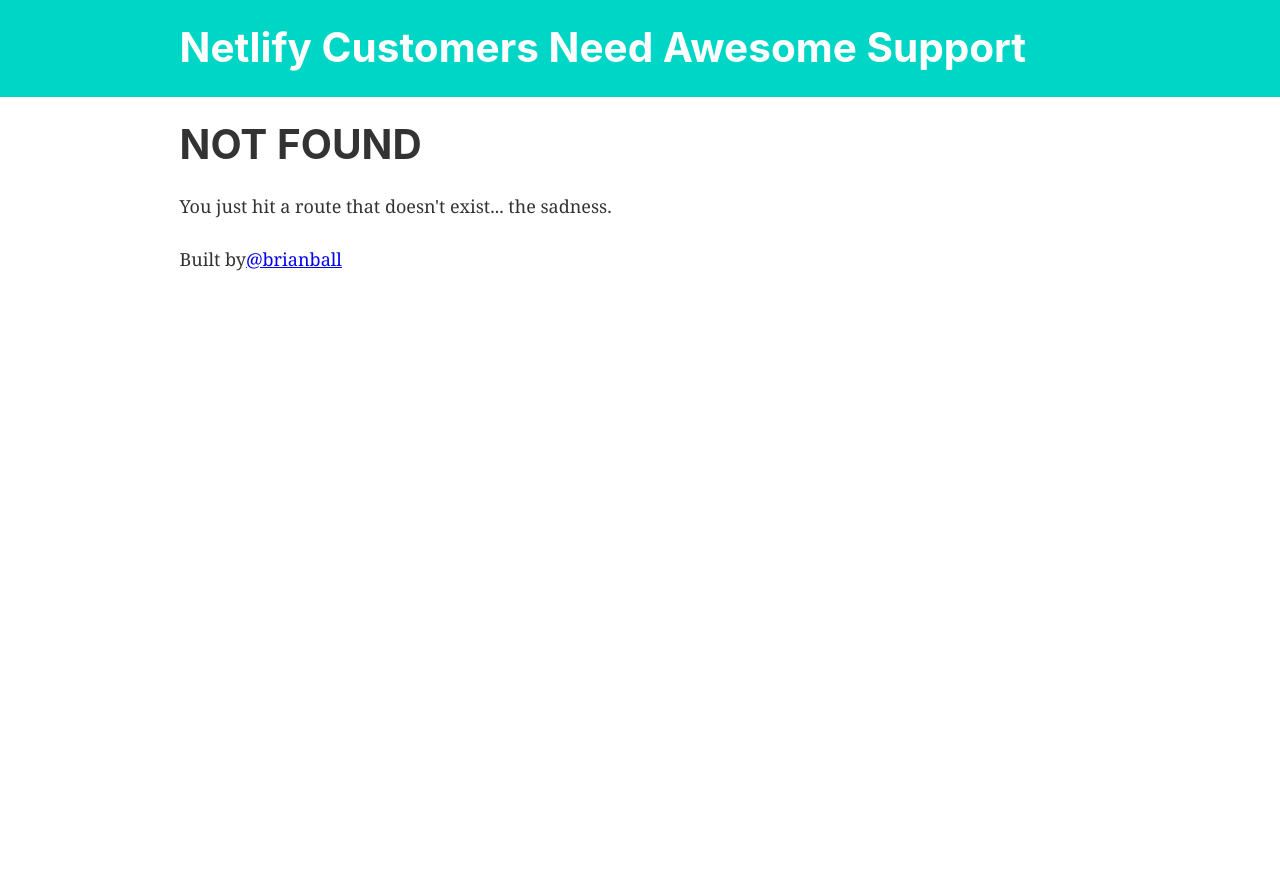
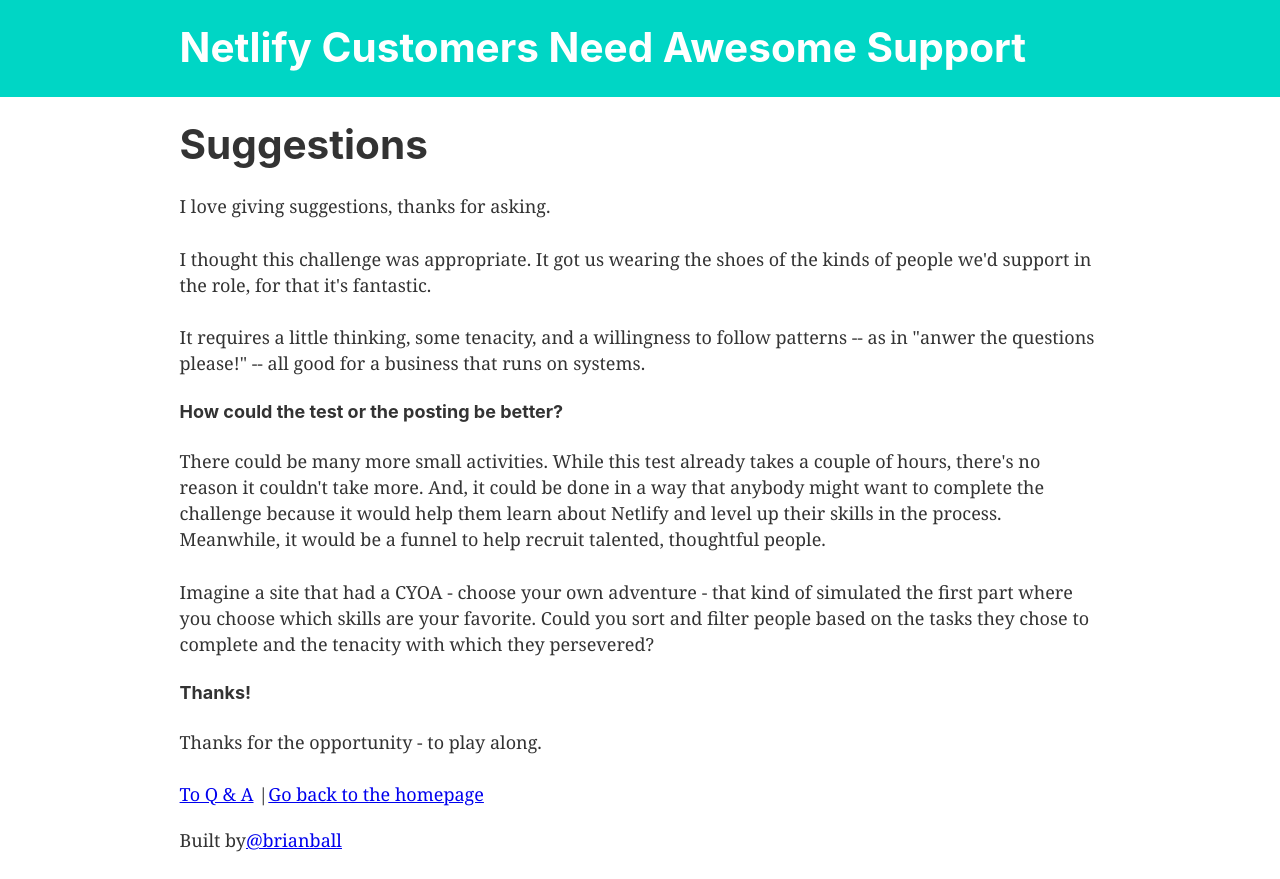
Before and after one commit to ideabrian/nse, a Gatsby site: page /suggestions in a window 1280 px wide. Before the commit this address had no page. Before the commit the page ends 800 px from the top, so only its background shows below. Built offline with nearby package versions, Linux system fonts and the light colour scheme; Gatsby itself is replaced by a stand-in of ours.

Commit message:
Fixed netlify.toml settings and finished questions

```diff
--- a/src/components/layout.css
+++ b/src/components/layout.css
@@ -620,3 +620,6 @@
     font-size: 100%;
   }
 }
+footer {
+  margin-top: 20px;
+}
--- a/src/pages/index.js
+++ b/src/pages/index.js
@@ -9,13 +9,14 @@
   <Layout>
     <SEO title="Home" />
     <h1>Hello Team</h1>
-    <p>This is a Gatsby Site on Netlify</p>
+    <p>This is a Gatsby Site deployed to Netlify via CLI and Github</p>
     <h2>The Tools</h2>
     <ul>
       <li>iTerm</li>
       <li>Chrome</li>
       <li>VS Code</li>
       <li>Notion</li>
+      <li>GIT / Github</li>
       <li>CLIs</li>
       <ul>
         <li>hub</li>
--- a/src/pages/page-2.js
+++ b/src/pages/page-2.js
@@ -9,7 +9,6 @@
     <SEO title="Questions" />
     <h1>NSE Questions</h1>
     <p>Some fun questions to answer:</p>
-
     <h3>What are you 5 Favorite and Least Favorite Things to Do</h3>
     <p>
       From:{" "}
@@ -93,7 +92,6 @@
         </li>
       </ul>
     </p>
-
     <h4>Providing Technical Support</h4>
     <p className="question">
       Q. What is your favorite thing about providing technical support?
@@ -130,6 +128,13 @@
       took a few minutes to troubleshoot. I dragged the 'public' folder onto the
       upload box on netlify to manually deploy -- and realized I wasn't dragging
       the 'build' folder.
+    </p>
+    <p>
+      <strong>Gotcha #2:</strong> When using the netlify init on the CLI - it
+      asks if you want to create a netlify.toml file. However, the defaults
+      weren't set to Gatsby - so those were over-riding the settings I
+      configured in the web UI. Fixed. Now deploying / building properly via
+      github webhooks.
     </p>
     <h4>Good Docs</h4>
     <p className="question">
@@ -178,7 +183,6 @@
         </ol>
       </ul>
     </p>
-
     <h4>Site Won't Build</h4>
     <p className="question">
       A customer writes in saying their "site won't build":
@@ -206,6 +210,15 @@
       can work together to make your Netlify experience as enjoyable as
       possible.
     </p>
+    <h4>BONUS #1</h4>
+    <p>
+      Redirect: <a href="/netlify/anything/">/netlify/anything</a>
+    </p>
+    <h4>BONUS #2</h4>
+    <p>
+      <Link to="/suggestions/">Suggestions</Link>
+    </p>
+
     <Link to="/">Go back to the homepage</Link>
   </Layout>
 )
--- /dev/null
+++ b/src/pages/suggestions.js
@@ -0,0 +1,44 @@
+import React from "react"
+import { Link } from "gatsby"
+
+import Layout from "../components/layout"
+// import Image from "../components/image"
+import SEO from "../components/seo"
+
+const IndexPage = () => (
+  <Layout>
+    <SEO title="Home" />
+    <h1>Suggestions</h1>
+    <p>I love giving suggestions, thanks for asking.</p>
+    <p>
+      I thought this challenge was appropriate. It got us wearing the shoes of
+      the kinds of people we'd support in the role, for that it's fantastic.
+    </p>
+    <p>
+      It requires a little thinking, some tenacity, and a willingness to follow
+      patterns -- as in "anwer the questions please!" -- all good for a business
+      that runs on systems.
+    </p>
+    <h4>How could the test or the posting be better?</h4>
+    <p>
+      There could be many more small activities. While this test already takes a
+      couple of hours, there's no reason it couldn't take more. And, it could be
+      done in a way that anybody might want to complete the challenge because it
+      would help them learn about Netlify and level up their skills in the
+      process. Meanwhile, it would be a funnel to help recruit talented,
+      thoughtful people.
+    </p>
+    <p>
+      Imagine a site that had a CYOA - choose your own adventure - that kind of
+      simulated the first part where you choose which skills are your favorite.
+      Could you sort and filter people based on the tasks they chose to complete
+      and the tenacity with which they persevered?
+    </p>
+    <h4>Thanks!</h4>
+    <p>Thanks for the opportunity - to play along.</p>
+    <Link to="/page-2/">To Q & A</Link> |
+    <Link to="/">Go back to the homepage</Link>
+  </Layout>
+)
+
+export default IndexPage
```
Also changed, not shown: netlify.toml.
